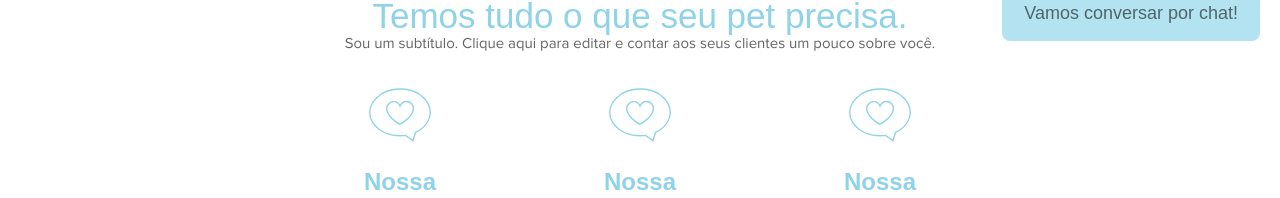
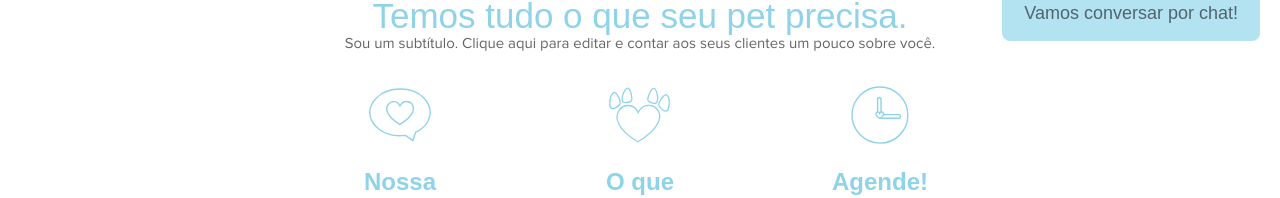
Before and after one commit to pedrolcsilva/site-pet-df, a plain HTML site: page index.html in a window 1280 px wide. Shown: the part 739-937 px from the top of the page. Drawn offline with Linux system fonts and the light colour scheme; files whose address does not match are found by name; a web font is replaced by a local one.

Commit message:
corrigindo icones

```diff
--- a/index.html
+++ b/index.html
@@ -81,11 +81,14 @@
             </div>
 
             <div class="item">
-              <svg width="62" height="58" viewBox="0 0 155 134" fill="none" xmlns="http://www.w3.org/2000/svg">
-                <path d="M78.0001 2.00009C22.4001 2.40009 2.31755 40.0025 2.00011 60.0001C1.50009 91.5 36 124.5 91.5001 118L109.5 131L116.5 110.5C147.3 96.1 153.667 70.8334 153 60.0001C153 41 133.6 1.60009 78.0001 2.00009Z" stroke="#8FD3E8" stroke-width="3.5"/>
-                <path d="M77 90.4999C145 50.4999 92.5 14.4999 77.5 44.4999C64.5 14.4999 10.5 50.9999 77 90.4999Z" stroke="#8FD3E8" stroke-width="3.5"/>
+              <svg width="62" height="58" viewBox="0 0 169 152" fill="none" xmlns="http://www.w3.org/2000/svg">
+                <path d="M8.49998 58.5C16.1 59.3 25 51.8334 28.5 48C29.5429 46.9712 30.0873 45.251 30.3459 43.555C30.7538 40.8795 30.2112 38.1676 29.3268 35.6097C25.8884 25.6652 18.4556 12.7419 14.5 14.5C7.29073 17.7042 3.72915 29 2.99998 34C1.83332 42 0.89998 57.7001 8.49998 58.5Z" stroke="#8FD3E8" stroke-width="3.5"/>
+                <path d="M154.742 65.251C147.116 64.7561 139.605 55.8937 136.803 51.5244C135.948 50.3342 135.702 48.5468 135.734 46.8315C135.784 44.1255 136.776 41.5442 138.08 39.1724C143.148 29.9513 152.657 18.4689 156.259 20.8697C162.823 25.2453 164.426 36.9803 164.301 42.0316C164.1 50.1137 162.368 65.7459 154.742 65.251Z" stroke="#8FD3E8" stroke-width="3.5"/>
+                <path d="M78.7037 149C197.309 79.6543 105.739 17.2431 79.5758 69.2524C56.9013 17.2431 -37.2852 80.5211 78.7037 149Z" stroke="#8FD3E8" stroke-width="3.5"/>
+                <path d="M51.5001 2.49993C57.1001 3.29993 61.9769 21.0124 62.5001 31.9999C62.8531 39.413 54.4834 41.5924 48.124 41.8812C44.0401 42.0667 38.6338 42.6622 36.7064 39.0569C35.889 37.528 35.7674 35.3365 35.8176 32.6409C35.9059 27.9042 36.5743 23.1522 38.2949 18.7382C41.9136 9.45523 46.9688 1.85259 51.5001 2.49993Z" stroke="#8FD3E8" stroke-width="3.5"/>
+                <path d="M121.902 3.48742C116.279 3.28505 108.305 20.0175 105.805 30.8427C104.13 38.0964 111.804 41.7524 117.952 43.1928C121.993 44.1396 127.335 45.685 129.823 42.3628C130.877 40.9553 131.38 38.7693 131.816 36.0561C132.556 31.4484 132.765 26.7284 131.911 22.1405C130.06 12.2008 126.476 3.65209 121.902 3.48742Z" stroke="#8FD3E8" stroke-width="3.5"/>
               </svg>
-              <h2>Nossa História</h2>
+              <h2>O que fazemos?</h2>
               <p id="sec">Sou um parágrafo. Clique aqui para adicionar o seu próprio texto.</p>
               <button>
                 Veja mais >>
@@ -93,11 +96,13 @@
             </div>
 
             <div class="item">
-              <svg width="62" height="58" viewBox="0 0 155 134" fill="none" xmlns="http://www.w3.org/2000/svg">
-                <path d="M78.0001 2.00009C22.4001 2.40009 2.31755 40.0025 2.00011 60.0001C1.50009 91.5 36 124.5 91.5001 118L109.5 131L116.5 110.5C147.3 96.1 153.667 70.8334 153 60.0001C153 41 133.6 1.60009 78.0001 2.00009Z" stroke="#8FD3E8" stroke-width="3.5"/>
-                <path d="M77 90.4999C145 50.4999 92.5 14.4999 77.5 44.4999C64.5 14.4999 10.5 50.9999 77 90.4999Z" stroke="#8FD3E8" stroke-width="3.5"/>
+              <svg width="62" height="58" viewBox="0 0 142 143" fill="none" xmlns="http://www.w3.org/2000/svg">
+                <path d="M139.5 72.7731V71.2635C139.5 33.2887 108.711 2.50605 70.7365 2.51351C32.7722 2.52096 2 33.4939 2 71.4583C2 109.354 32.8569 140.385 70.75 140.791C108.6 141.196 139.5 110.625 139.5 72.7731Z" stroke="#8FD3E8" stroke-width="3.5"/>
+                <path d="M70.2877 80C89.7144 68.7926 74.7158 58.706 70.4305 67.1115C66.7166 58.706 51.2895 68.9327 70.2877 80Z" stroke="#8FD3E8" stroke-width="3.5"/>
+                <path d="M80 70.5H117C118.5 70.6667 121.5 71.8 121.5 75C121.5 78.2 118.5 79.3333 117 79.5H72.5" stroke="#8FD3E8" stroke-width="3.5"/>
+                <path d="M65 64V34C65 30.5 66 28.5 69 28.5C72 28.5 73.5 30.5 73.5 34C73.5 36.8 73.5 55.1667 73.5 64" stroke="#8FD3E8" stroke-width="3.5"/>
               </svg>
-              <h2>Nossa História</h2>
+              <h2>Agende!</h2>
               <p id="sec">Sou um parágrafo. Clique aqui para adicionar o seu próprio texto.</p>
               <button>
                 Veja mais >>
```
